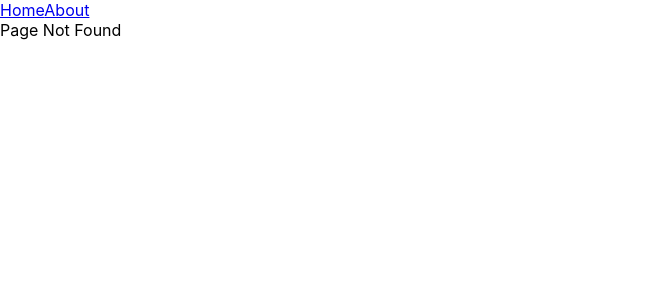
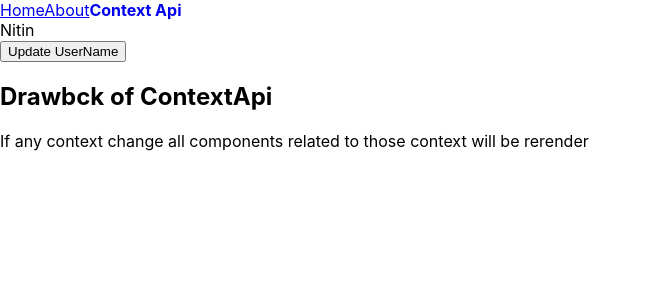
Before and after one commit to nitinchandrakar/react-js-playground, a React (Create React App) app: page /contextapi in a window 1280 px wide. Before the commit this address had no page. Shown: the top 300 px of the page, without its empty margins (0-652 px from the left). Built offline with nearby package versions, Linux system fonts and the light colour scheme.

Commit message:
context api example

```diff
--- a/src/App.js
+++ b/src/App.js
@@ -1,6 +1,7 @@
 import { Routes, Route } from "react-router-dom";
 import About from "./About";
 import Navbar from "./Components/Navbar";
+import { ContextApi } from "./ContextApi";
 import Home from "./Home";
 import NoMatch from "./Nomatch";
 
@@ -11,6 +12,7 @@ function App() {
       <Routes>
         <Route path="/" element={<Home></Home>}></Route>
         <Route path="/about" element={<About></About>}></Route>
+        <Route path="/contextapi" element={<ContextApi></ContextApi>}></Route>
         <Route path="*" element={<NoMatch></NoMatch>}></Route>
       </Routes>
     </>
--- a/src/Components/Navbar/index.js
+++ b/src/Components/Navbar/index.js
@@ -13,6 +13,7 @@ export default function Navbar() {
     <nav>
       <NavLink to="/" style={navLinkStyles}>Home</NavLink>
       <NavLink to="/about" style={navLinkStyles}>About</NavLink>
+      <NavLink to="/contextapi" style={navLinkStyles}>Context Api</NavLink>
     </nav>
   );
 }
--- /dev/null
+++ b/src/ContextApi/Component/Child.js
@@ -0,0 +1,9 @@
+import { useContext } from "react";
+import { AppContext } from "..";
+
+export default function Child() {
+    const {setUserName} = useContext(AppContext);
+    return <>
+        <button onClick={()=>setUserName('Nitin Chandrakar')}>Update UserName</button>
+    </>;
+  }
--- /dev/null
+++ b/src/ContextApi/Component/Parent.js
@@ -0,0 +1,14 @@
+import { useContext } from "react";
+import { AppContext } from "..";
+import Child from "./Child";
+
+export default function Parent() {
+  const { userName } = useContext(AppContext);
+
+  return (
+    <>
+      <div>{userName}</div>
+      <Child></Child>
+    </>
+  );
+}
--- /dev/null
+++ b/src/ContextApi/index.js
@@ -0,0 +1,20 @@
+import { createContext, useState } from "react";
+import Parent from "./Component/Parent";
+
+export const AppContext = createContext(null);
+
+export function ContextApi() {
+
+ const [userName, setUserName] = useState('Nitin');
+
+  return (
+   <AppContext.Provider value={{userName, setUserName}}>
+        <Parent></Parent>
+
+        <h2>Drawbck of ContextApi</h2>
+        <p>
+            If any context change all components related to those context will be rerender
+        </p>
+   </AppContext.Provider>
+  );
+}
```
Also changed, not shown: 1 other file (tests, documents, lock files or other folders).
